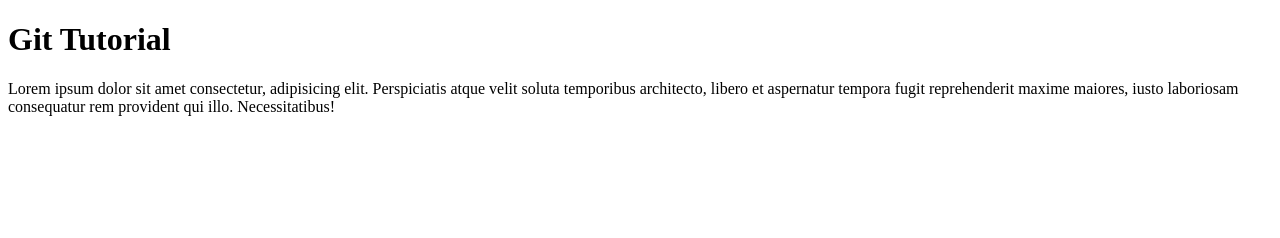
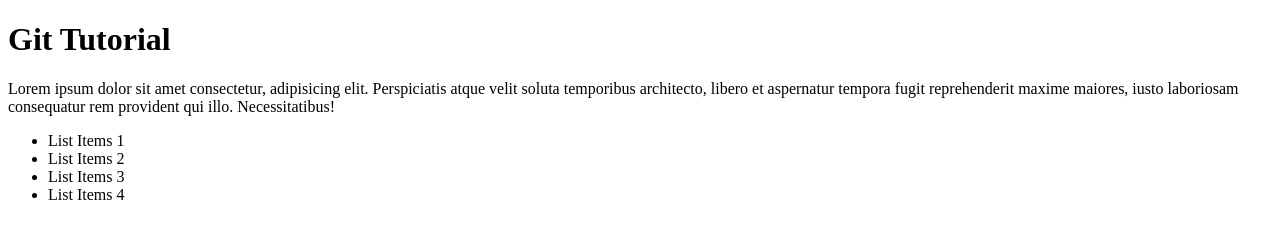
Before and after one commit to Badebop/git-tutorial, a plain HTML site: page index.html in a window 1280 px wide. Drawn offline with Linux system fonts and the light colour scheme.

Commit message:
Added List Items

```diff
--- a/index.html
+++ b/index.html
@@ -9,5 +9,11 @@
 <body>
     <h1>Git Tutorial</h1>
     <p>Lorem ipsum dolor sit amet consectetur, adipisicing elit. Perspiciatis atque velit soluta temporibus architecto, libero et aspernatur tempora fugit reprehenderit maxime maiores, iusto laboriosam consequatur rem provident qui illo. Necessitatibus!</p>
+    <ul>
+        <li>List Items 1</li>
+        <li>List Items 2</li>
+        <li>List Items 3</li>
+        <li>List Items 4</li>
+    </ul>
 </body>
 </html>
```
